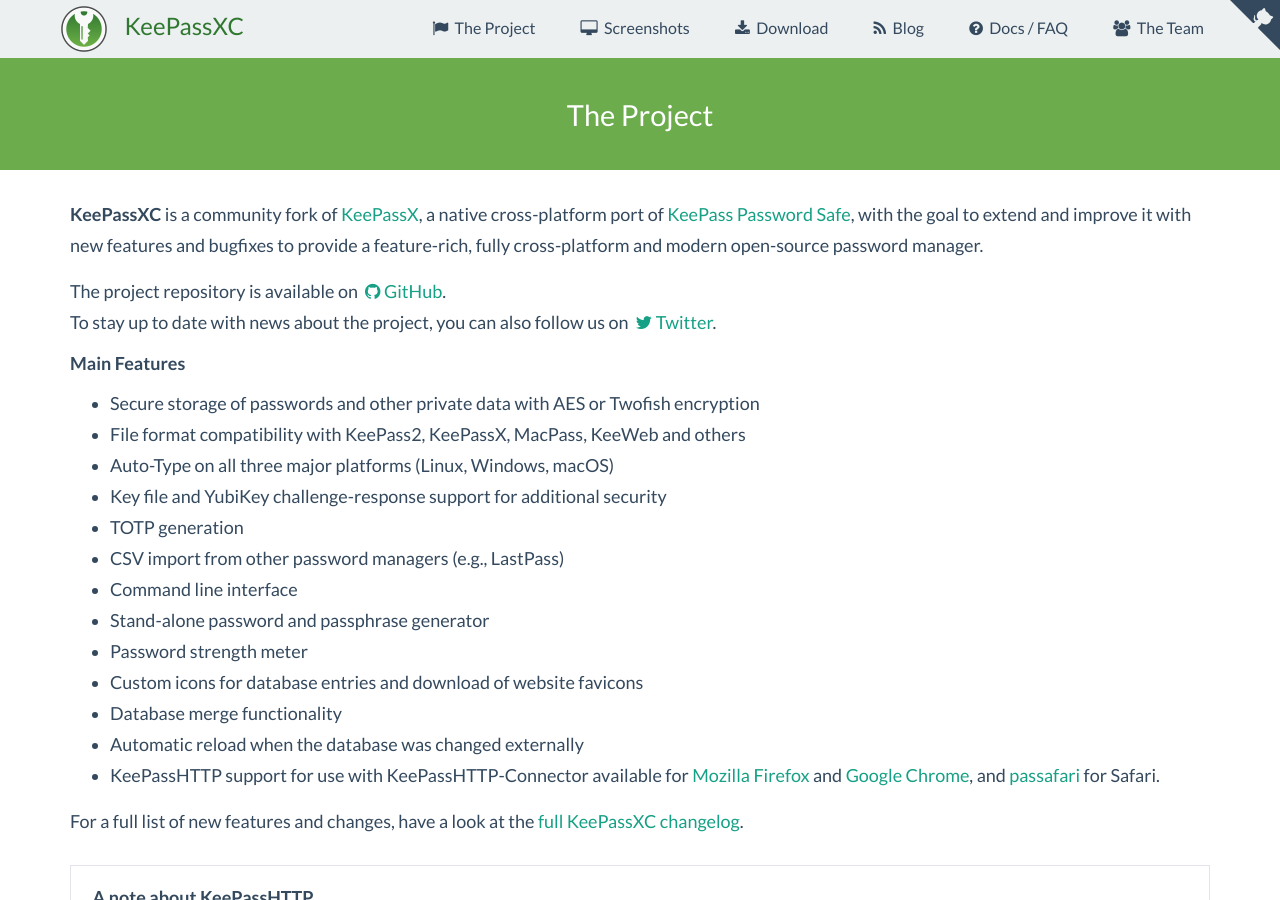
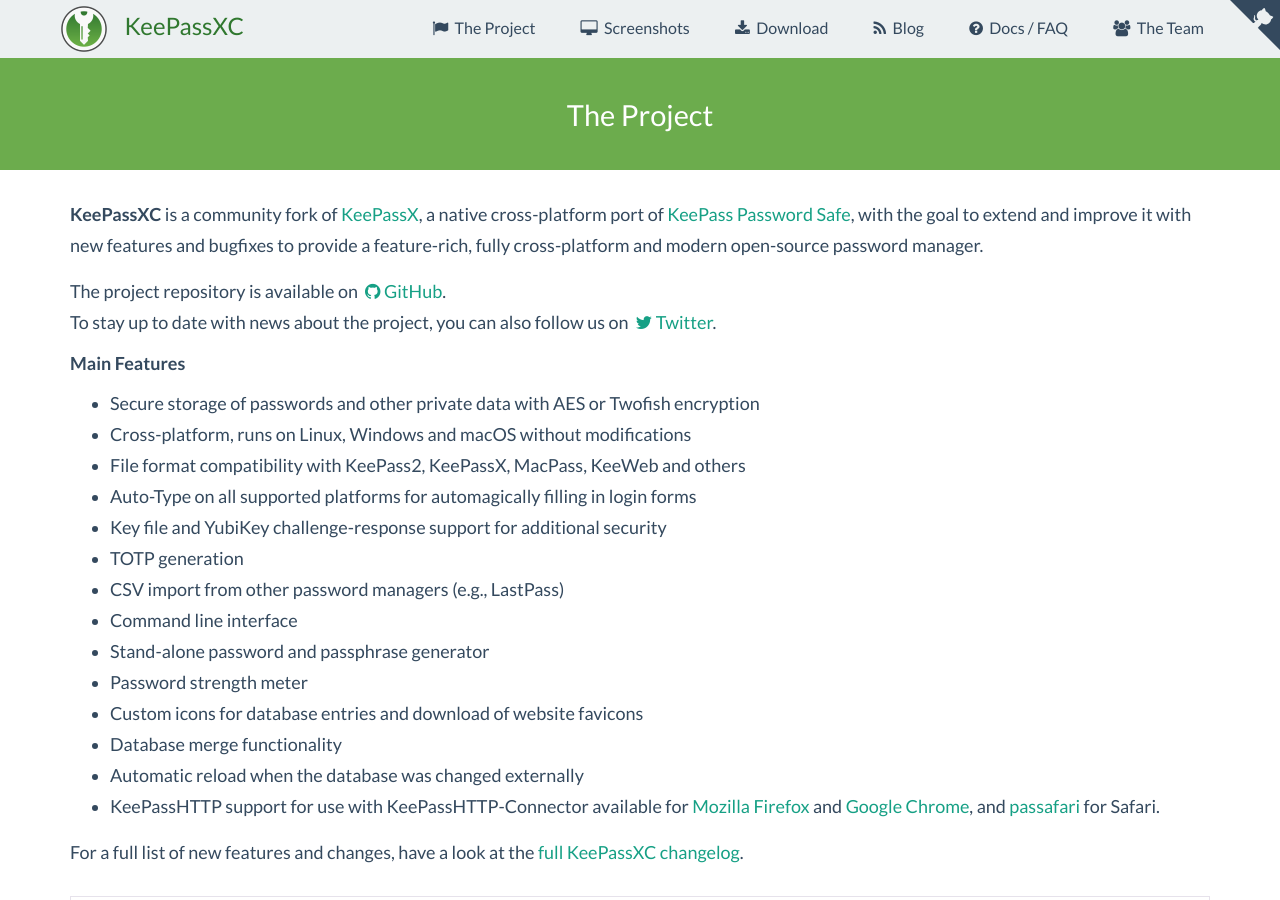
Before and after one commit to keepassxreboot/keepassxc-org, a Jekyll site: the page built from project.html, in a window 1280 px wide and 900 px high. Built offline with Jekyll 4.4.1, drawn with Linux system fonts in a browser that asks for light colours; comment, search, counter and statistics services are not loaded.

Commit message:
Update feature list

```diff
--- a/project.html
+++ b/project.html
@@ -18,8 +18,9 @@
     <h5>Main Features</h5>
     <ul>
         <li>Secure storage of passwords and other private data with AES or Twofish encryption
+        <li>Cross-platform, runs on Linux, Windows and macOS without modifications
         <li>File format compatibility with KeePass2, KeePassX, MacPass, KeeWeb and others
-        <li>Auto-Type on all three major platforms (Linux, Windows, macOS)
+        <li>Auto-Type on all supported platforms for automagically filling in login forms
         <li>Key file and YubiKey challenge-response support for additional security
         <li>TOTP generation
         <li>CSV import from other password managers (e.g., LastPass)
```
